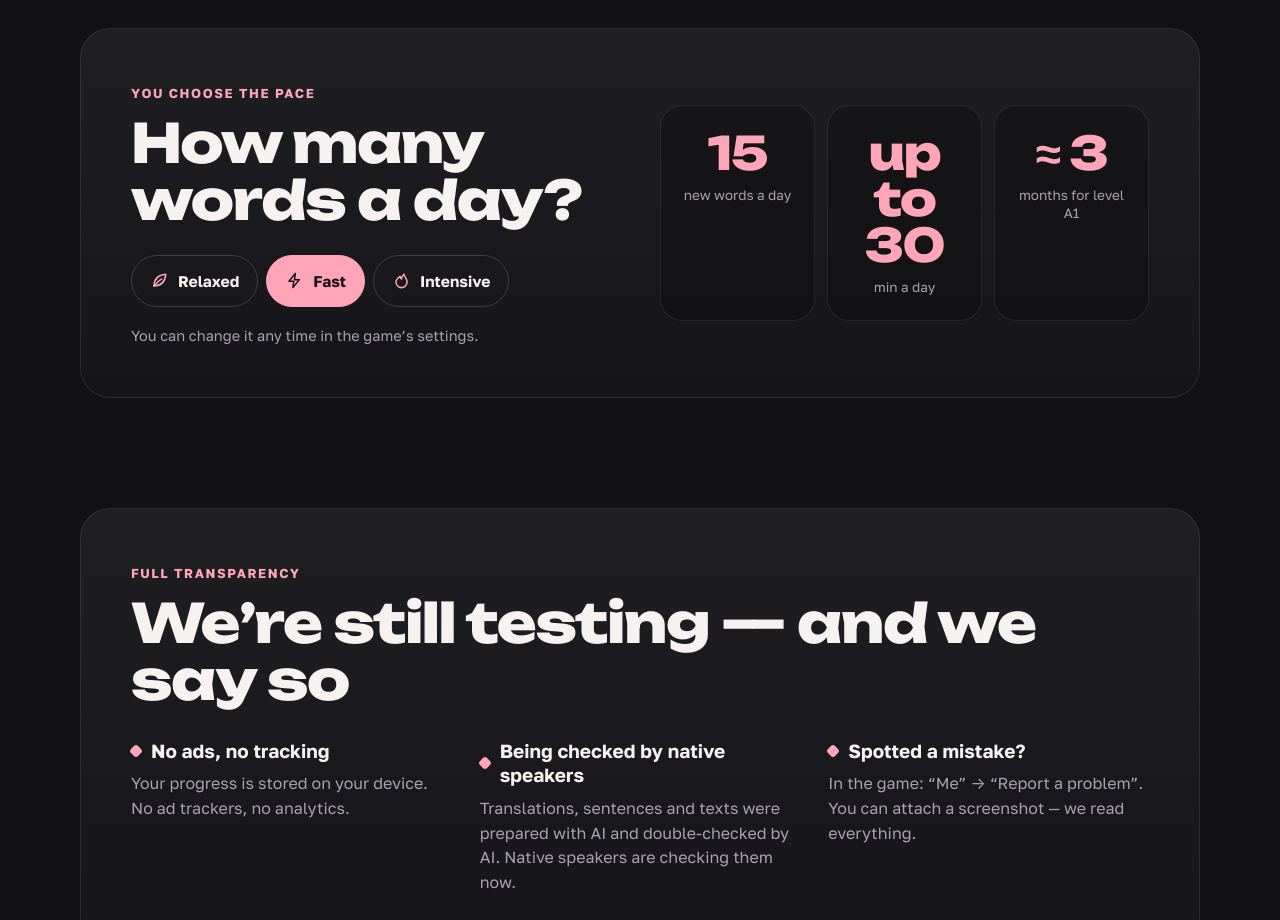
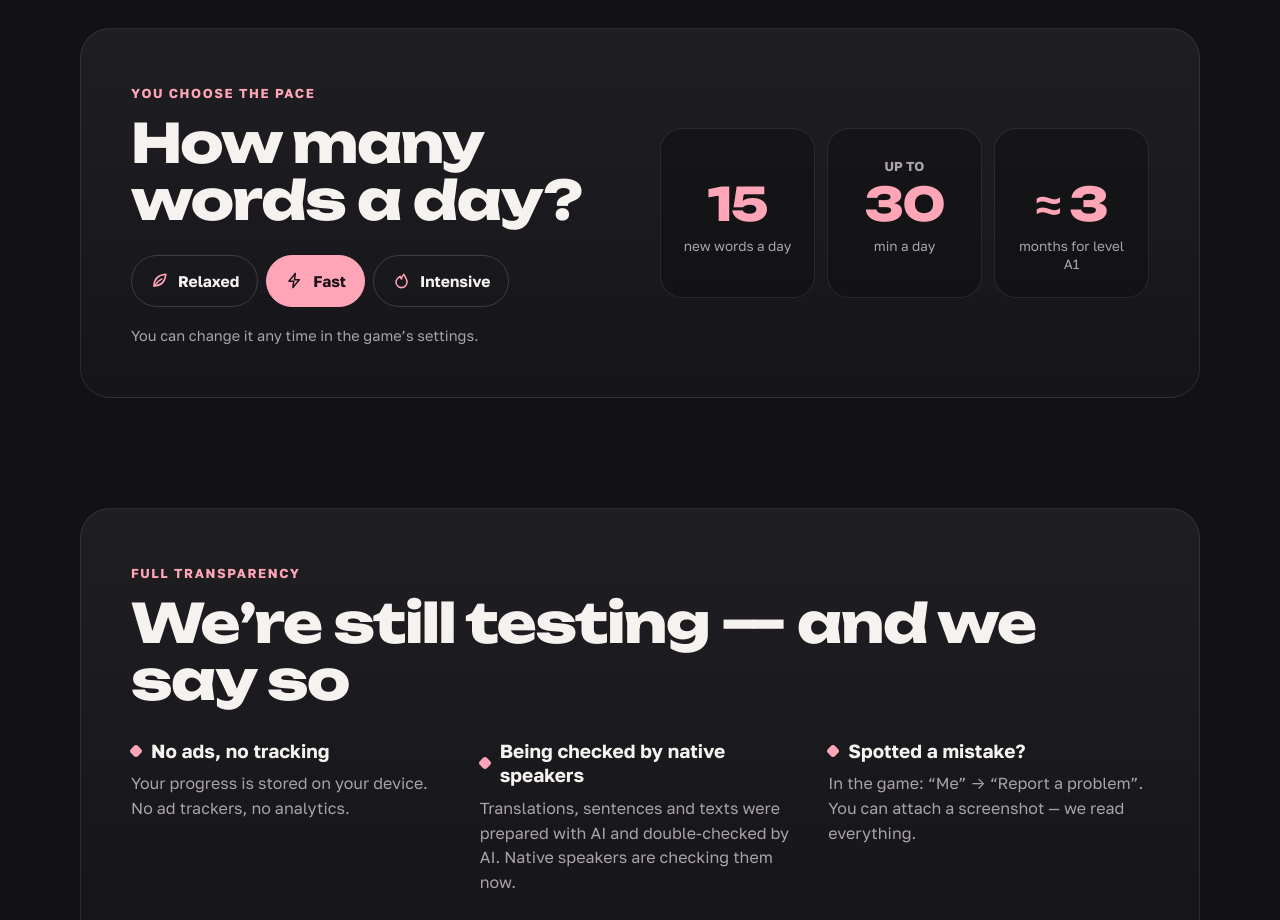
Before and after one commit to Tol1kus/nightlex-site, a plain HTML site: page index.html in a window 1280 px wide. Shown: the part 5780-6700 px from the top of the page. Drawn offline with Linux system fonts and the light colour scheme; animation ran at ten frames a second.

Commit message:
Лендінг
Co-Authored-By: Claude Opus 5.5 <noreply@anthropic.com>

```diff
--- a/index.html
+++ b/index.html
@@ -162,7 +162,7 @@
    </div>
    <div class="pace-out" aria-live="polite">
     <div class="po"><b id="pN">15</b><span data-t="po1">нових слів на день</span></div>
-    <div class="po"><b id="pT">до 30</b><span data-t="po2">хв на день</span></div>
+    <div class="po"><b id="pT"><i>до</i>30</b><span data-t="po2">хв на день</span></div>
     <div class="po"><b id="pM">≈ 3</b><span data-t="po3">місяці на рівень A1</span></div>
    </div>
   </div>
--- a/landing.css
+++ b/landing.css
@@ -419,3 +419,7 @@ footer{border-top:1px solid var(--line);padding:30px 0 calc(30px + env(safe-area
 
 /* телефон: кроки «Як це працює» не бліді; підписи 01–04 під знімками */
 @media (max-width:980px){.step{opacity:1}.m-strip{counter-reset:sh}.m-strip img{position:relative}}
+
+/* «до / up to / op til» — маленьким над числом, щоб число не розвалювалось на рядки */
+.po b i{display:block;font:700 13px/1.2 var(--body);font-style:normal;color:var(--mut);letter-spacing:0;margin-bottom:6px;text-transform:uppercase}
+.po b{display:flex;flex-direction:column;align-items:center;justify-content:flex-end;min-height:1.6em}
--- a/landing.js
+++ b/landing.js
@@ -124,7 +124,8 @@ $$('.daynight button').forEach(function(b){b.addEventListener('click',function()
 /* ---------- темп ---------- */
 var PACE=15,PM={10:['20','≈ 4,5','≈ 4.5'],15:['30','≈ 3','≈ 3'],20:['60','≈ 2','≈ 2']};
 function paceSet(n,quiet){PACE=n;$$('.seg button').forEach(function(b){b.setAttribute('aria-checked',+b.getAttribute('data-n')===n?'true':'false')});
- var m=PM[n];[['#pN',String(n)],['#pT',L3('до ','up to ','op til ')+m[0]],['#pM',LANG==='en'?m[2]:m[1]]].forEach(function(x){var el=$(x[0]);if(!el)return;if(el.textContent!==x[1]){el.textContent=x[1];if(!quiet){el.classList.remove('bump');void el.offsetWidth;el.classList.add('bump')}}});
+ var m=PM[n];var pt=$('#pT');if(pt){var pre=L3('до','up to','op til'),h='<i>'+pre+'</i>'+m[0];if(pt.innerHTML!==h){pt.innerHTML=h;if(!quiet){pt.classList.remove('bump');void pt.offsetWidth;pt.classList.add('bump')}}}
+ [['#pN',String(n)],['#pM',LANG==='en'?m[2]:m[1]]].forEach(function(x){var el=$(x[0]);if(!el)return;if(el.textContent!==x[1]){el.textContent=x[1];if(!quiet){el.classList.remove('bump');void el.offsetWidth;el.classList.add('bump')}}});
  var mo=$('[data-t="po3"]');if(mo)mo.textContent=LANG==='en'?EN.po3:LANG==='da'?DA.po3:(n===10?'місяця на рівень A1':n===15?'місяці на рівень A1':'місяці на рівень A1')}
 $$('.seg button').forEach(function(b){b.addEventListener('click',function(){paceSet(+b.getAttribute('data-n'))})});
 
```
Also changed, not shown: da/index.html (+1 -1 lines), en/index.html (+1 -1 lines).
